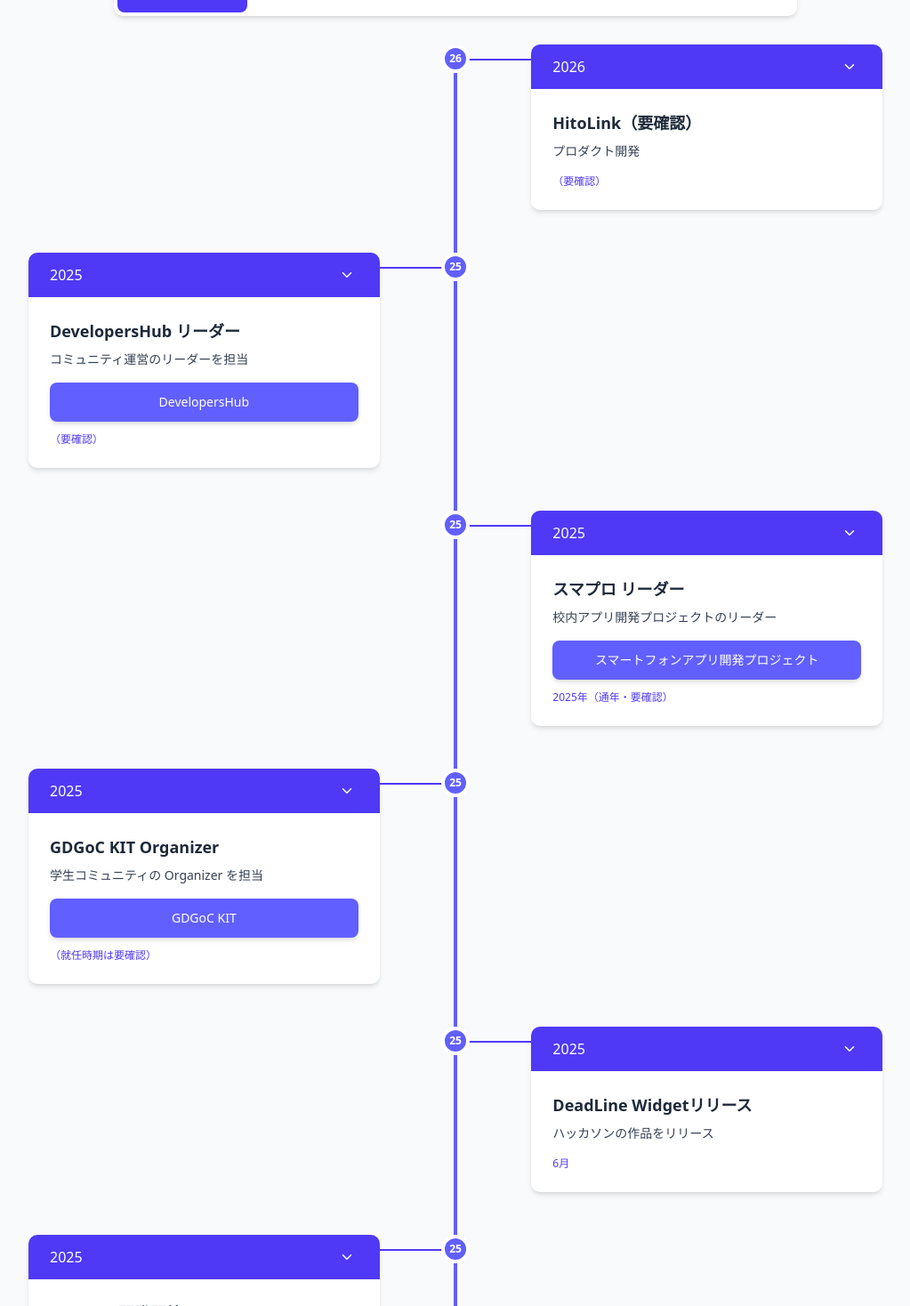
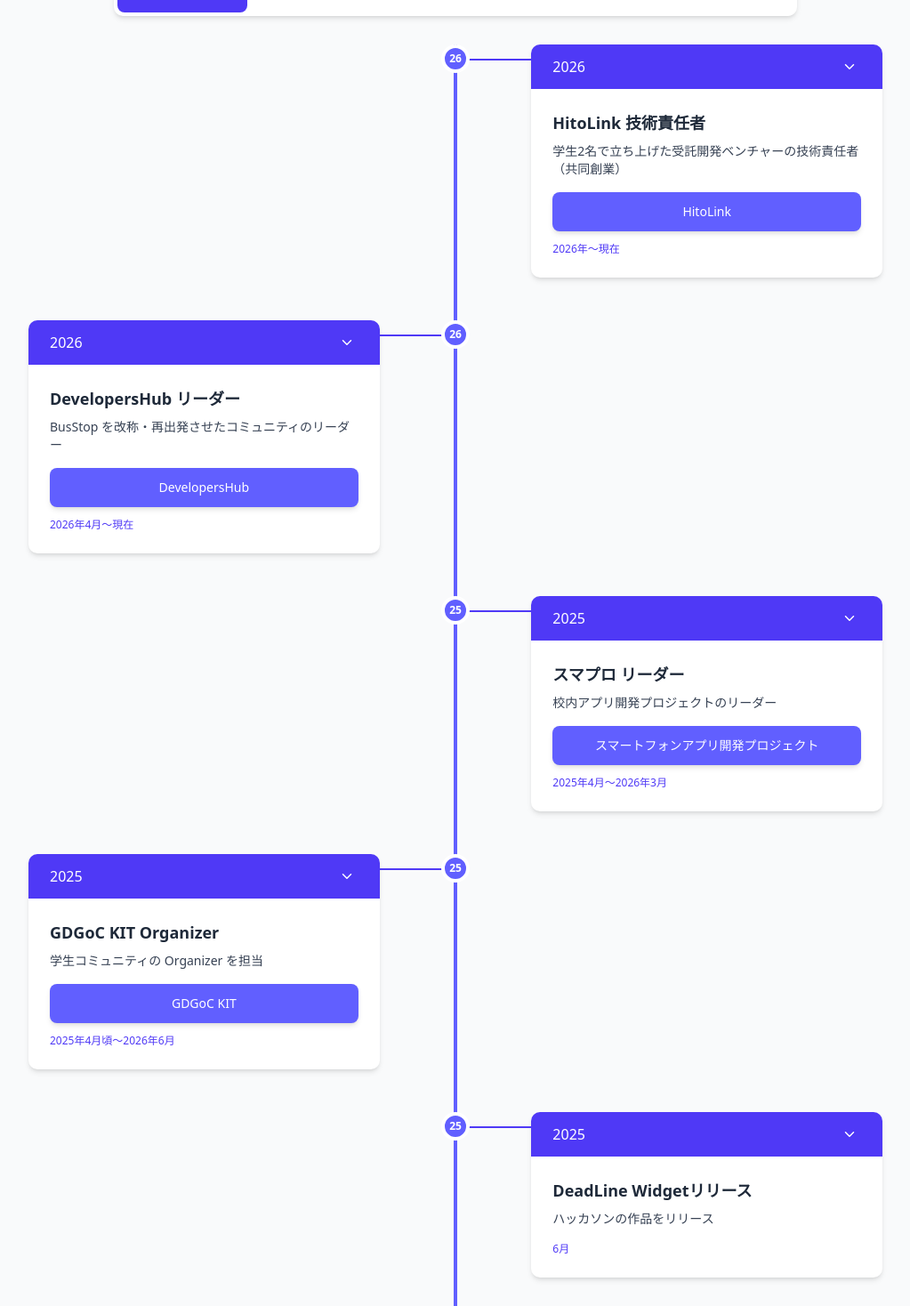
Before and after one commit to ko-tarou/my-portfolio, a Next.js app: page / in a window 1280 px wide. Shown: the part 1962-3430 px from the top of the page at 89% size, without its empty margins (128-1151 px from the left). Built offline with nearby package versions, Linux system fonts and the light colour scheme.

Commit message:
HitoLink起業と年表の要確認項目を記入
HitoLink技術責任者・DevelopersHub・セキプロ・WRO等の要確認だった
日付/実績を確定し、スマプロハッカソンとNextend運営を追加。

Co-Authored-By: Claude Fable 5 <noreply@anthropic.com>

```diff
--- a/src/resources/timeline.ts
+++ b/src/resources/timeline.ts
@@ -30,19 +30,21 @@ export const timelineTabs: { key: TimelineTab; label: string }[] = [
 export const activitiesEvents: TimelineEvent[] = [
   {
     year: "2026",
-    title: "HitoLink（要確認）",
-    description: "プロダクト開発",
-    date: "（要確認）",
-    details: "プロダクト「HitoLink」の開発。概要・時期・実績は要確認です。",
+    title: "HitoLink 技術責任者",
+    description: "学生2名で立ち上げた受託開発ベンチャーの技術責任者（共同創業）",
+    organization: "HitoLink",
+    date: "2026年〜現在",
+    details:
+      "代表・星野智範とともに、学生2名で受託開発ベンチャー「HitoLink」を立ち上げ、技術責任者を務めています。「人と人をつなぎ、ビジネスに新しい価値を」をビジョンに、B2B 花卉取引プラットフォーム CompanySeller（Next.js + Go + PostgreSQL）や北山ナーセリー向けアプリなど複数プロダクトの設計・開発を主導。全プロダクト共通の標準技術スタック策定や、コーポレートサイト構築（Next.js、Lighthouse ほぼ全項目満点）も担当しました。",
     isExpanded: false,
   },
   {
-    year: "2025",
+    year: "2026",
     title: "DevelopersHub リーダー",
-    description: "コミュニティ運営のリーダーを担当",
+    description: "BusStop を改称・再出発させたコミュニティのリーダー",
     organization: "DevelopersHub",
-    date: "（要確認）",
-    details: "校内コミュニティ DevelopersHub のリーダーとして、運営・企画に従事しました。担当範囲や期間の詳細は要確認です。",
+    date: "2026年4月〜現在",
+    details: "BusStop 全体リーダーを務めたのち、プロジェクトを DevelopersHub へと改称し生まれ変わらせました。現在は DevelopersHub のリーダーとして運営・企画に従事しています。",
     isExpanded: false,
   },
   {
@@ -50,7 +52,7 @@ export const activitiesEvents: TimelineEvent[] = [
     title: "スマプロ リーダー",
     description: "校内アプリ開発プロジェクトのリーダー",
     organization: "スマートフォンアプリ開発プロジェクト",
-    date: "2025年（通年・要確認）",
+    date: "2025年4月〜2026年3月",
     details:
       "スマートフォンアプリ開発プロジェクト（スマプロ）のリーダーを務めました。新歓・各種勉強会（Git/GitHub・React・Android・Web）・LT会・チーム開発のキックオフから発表までを企画・運営しました。",
     isExpanded: false,
@@ -60,9 +62,9 @@ export const activitiesEvents: TimelineEvent[] = [
     title: "GDGoC KIT Organizer",
     description: "学生コミュニティの Organizer を担当",
     organization: "GDGoC KIT",
-    date: "（就任時期は要確認）",
+    date: "2025年4月頃〜2026年6月",
     details:
-      "Google Developer Groups on Campus（GDGoC）KIT の Organizer を務めました。DroidKaigi.collect #26 @Kanazawa を GDGoC KIT 共催として運営するなど、地域の技術コミュニティ活動に携わりました。就任時期の詳細は要確認です。",
+      "Google Developer Groups on Campus（GDGoC）KIT の Organizer を、スマプロ リーダー就任と同時期（2025年春頃）から2026年6月まで務めました。DroidKaigi.collect #26 @Kanazawa を GDGoC KIT 共催として運営するなど、地域の技術コミュニティ活動に携わりました。",
     isExpanded: false,
   },
   {
@@ -113,19 +115,19 @@ export const activitiesEvents: TimelineEvent[] = [
     title: "セキプロ 副リーダー",
     description: "セキュリティ系プロジェクトの副リーダー",
     organization: "セキュリティスキルアッププロジェクト",
-    date: "2024年〜（副リーダー就任時期は要確認）",
+    date: "2026年4月〜現在（2027年3月まで活動予定）",
     details:
-      "セキュリティスキルアッププロジェクト（セキプロ）に参加し、副リーダーとして運営に携わりました。新歓をはじめとした活動の企画・運営に関わっています。副リーダー就任の時期は要確認です。",
+      "セキュリティプロジェクト（セキプロ）に参加し、副リーダーとして運営に携わっています。新歓をはじめとした活動の企画・運営に関わり、2027年3月まで活動予定です。",
     isExpanded: false,
   },
   {
     year: "2024",
     title: "BusStop アプリ班リーダー",
-    description: "プロジェクトのアプリ班リーダー",
+    description: "プロジェクトのアプリ班リーダー（のちに全体リーダー→DevelopersHub へ）",
     organization: "BusStop",
-    date: "2024年〜（要確認）",
+    date: "2024年1月〜2026年3月",
     details:
-      "BusStop プロジェクトのアプリ班リーダーとして、アプリ開発を主導しました。担当期間・役割の詳細は要確認です。",
+      "1年次の春に BusStop のアプリ班リーダーとして参画し、アプリ開発を主導しました。2年次の春には BusStop 全体のリーダーへ就任し、その後プロジェクトを DevelopersHub へと改称・再出発させました。",
     isExpanded: false,
   },
   {
@@ -138,9 +140,9 @@ export const activitiesEvents: TimelineEvent[] = [
   },
   {
     year: "2022",
-    title: "WRO（要確認）",
-    description: "ロボット競技に出場（年・実績は要確認）",
-    details: "World Robot Olympiad（WRO）等のロボット競技に出場しました。出場年・成績などの詳細は要確認です。",
+    title: "WRO ロボット競技",
+    description: "世界大会出場（最高11位）・高校で全国大会3回出場",
+    details: "World Robot Olympiad（WRO）に、小学5・6年生および中学1年生のときに世界大会へ出場しました（最高順位は11位）。その後コロナ禍を経て、高校でも全国大会に3回出場しました。※タイムライン上の年（2022）は出場期間全体を表すものではないため、表示位置は要調整。",
     isExpanded: false,
   },
 ]
@@ -171,6 +173,23 @@ export const eventsEvents: TimelineEvent[] = [
     date: "通年",
     details:
       "スマプロのリーダーとして、新歓・Git/GitHub 勉強会・React ハンズオン・Android 勉強会・Web 勉強会、各種 LT 会（自己紹介LT・研修LT・全学期LT・夏休みLT・就活LT）、チーム開発のキックオフから発表までを年間を通して企画・運営しました。",
+    isExpanded: false,
+  },
+  {
+    year: "2024",
+    title: "スマプロハッカソン 運営",
+    description: "DMM スポンサーの校内ハッカソン（計30人弱）にメンバーとして参加",
+    organization: "スマートフォンアプリ開発プロジェクト",
+    date: "",
+    details: "DMM をスポンサーに迎えたスマプロハッカソンに携わりました。2〜4人 × 約8組の計30人弱が参加。自身はいちメンバーとして、後方からチームを見守る形で関わりました。",
+    isExpanded: false,
+  },
+  {
+    year: "2025",
+    title: "Nextend 運営",
+    description: "20人規模のLT会を開催（ファシリテーター＆デザイナー）",
+    date: "",
+    details: "「金沢ハックコネクト」的な20人規模のLT会「Nextend」を開催しました。ファシリテーター兼デザイナーとして、当日の進行と会のデザインを担いました。",
     isExpanded: false,
   },
   {
```
